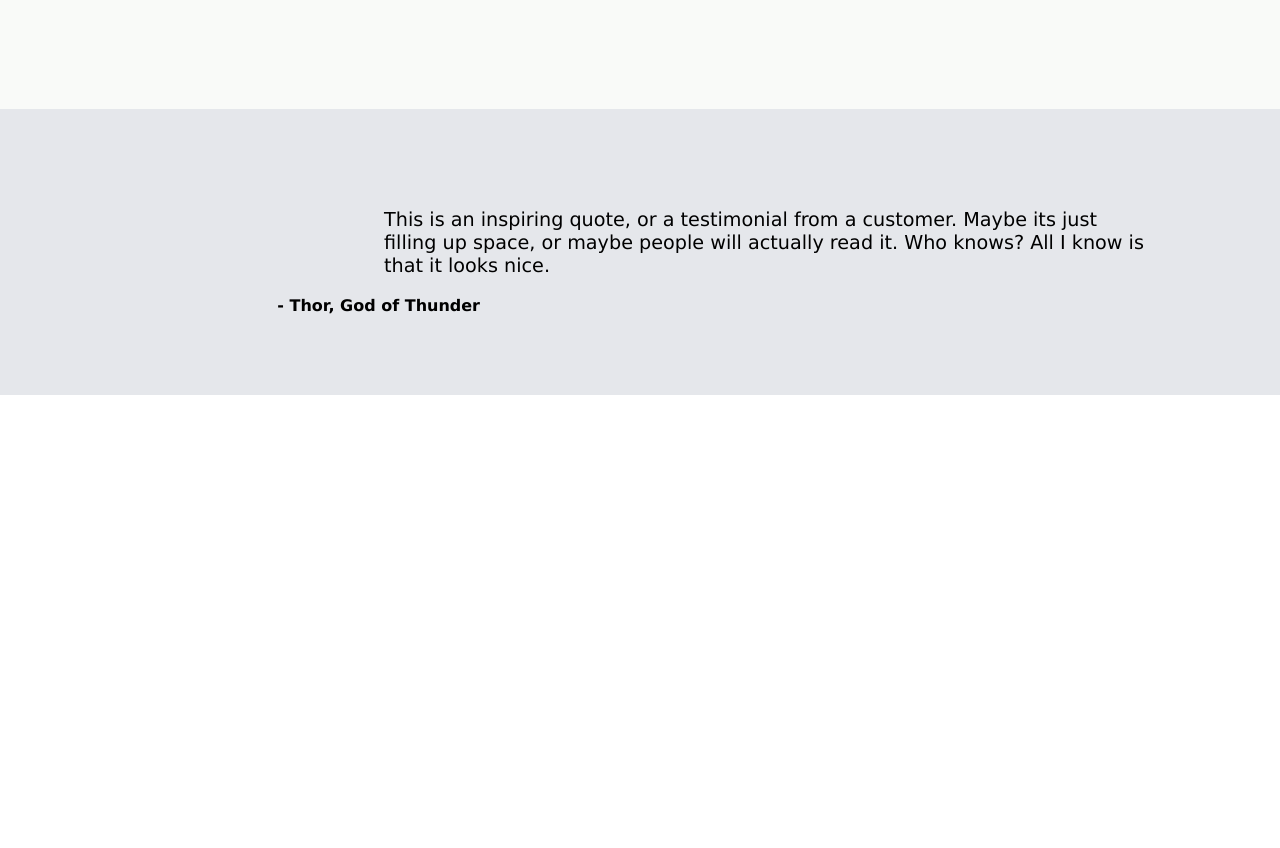
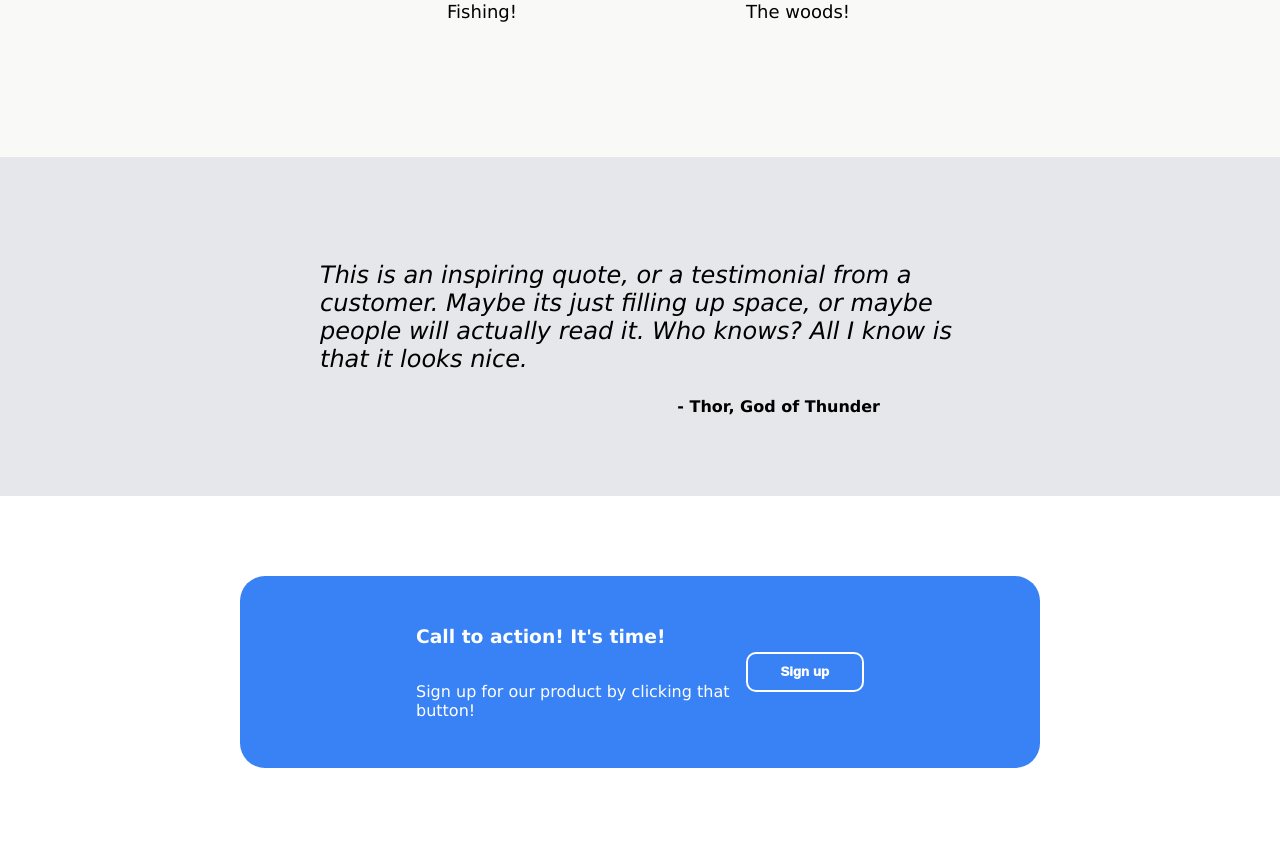
Before and after one commit to k-falk/landing_page, a plain HTML site: page index.html in a window 1280 px wide. Shown: the part 1658-2506 px from the top of the page. Before the commit the page ends 2053 px from the top, so only its background shows below. Drawn offline with Linux system fonts and the light colour scheme.

Commit message:
Finished the landing page! (for now). Completed the quote box and the signup box!

```diff
--- a/index.html
+++ b/index.html
@@ -47,9 +47,21 @@
         <div class = "quote-content box">
             <div class= "quote">
                 <p>This is an inspiring quote, or a testimonial from a customer. Maybe its just filling up space, or maybe people will actually read it. Who knows? All I know is that it looks nice. </p>
+                <strong> - Thor, God of Thunder </strong>
             </div>
+            </div>
+        </div>
+        <div class= "signup-content box">
 
-            <strong> - Thor, God of Thunder </strong>
+            <div class="signup-box">
+
+                <div class="signup-box-content">
+                    <div class="signup-text">
+                        <h3>Call to action! It's time!</h6>
+                        <p>Sign up for our product by clicking that button!</p>
+                    </div>
+                    <button> Sign up </button>
+                </div>
             </div>
         </div>
 
@@ -142,7 +154,7 @@
         </div>
             </div>
 
-            <div class= "signup-content">
+        <div class= "signup-content">
         <h6>Call to action! It's time!</h6>
         <p>Sign up for our product by clicking that button!</p>
         <button> Sign up </button>
--- a/style.css
+++ b/style.css
@@ -92,6 +92,7 @@ html, body {
 .info {
     font-size: 3em;
     font-family: Verdana, Geneva, Tahoma, sans-serif;
+    margin-top: 1em;
     margin-bottom: 1em;
 }
 .images {
@@ -128,30 +129,78 @@ html, body {
 
 
 .quote-content {
-    flex:1,1,1;
+    display: flex;
+    justify-content: center;
     background-color: #E5E7EB;
-    display:flex;
-    flex-direction:column;
-    justify-content: center;
-    align-items: center;
     width:100%;
     padding: 5em 0 5em 0;
 }
 
+.quote {
+    display:flex;
+    flex-direction: column;
+    width:50%;
+}
+
 .quote-content p {
-    align-self:center;
+    align-self:flex-start;
     font-family: Verdana, Geneva, Tahoma, sans-serif;
-    font-size: larger;
-    width:60%;
-    margin-left: 20em;
+    font-size: x-large;
+    font-style:italic
 
 }
 
-.quote-content strong {
+.quote strong {
     align-self: flex-end;
-    margin-right: 50em
+    margin-right: 5em;
 }
 
+.signup-content {
+    display: flex;
+    justify-content: center;
+    align-items: center;
+}
+
+.signup-box {
+    padding: 2em 5em 2em 5em;
+    margin: 5em;
+    display:flex;
+    background-color: #3882F6;
+    border-radius: 25px;
+    width:50%;
+    justify-content: space-around;
+
+}
+
+.signup-box-content {
+    display:flex;
+    width: 70%;
+    justify-content: space-around
+}
+
+.signup-text {
+    display:flex;
+    flex-direction: column;
+    color: white;
+
+}
+.signup-box button {
+    width: 10em;
+    height:3em;
+    align-self: center;
+    background-color: #3882F6;
+    border-radius: 10px;
+    border: 2px solid;
+    color:white;
+    font-weight:1000;
+
+
+}
+
+.signup-box button:hover {
+  background-color: white;
+  color: #3882F6;
+}
 
 img {
     width: 100%;
```
